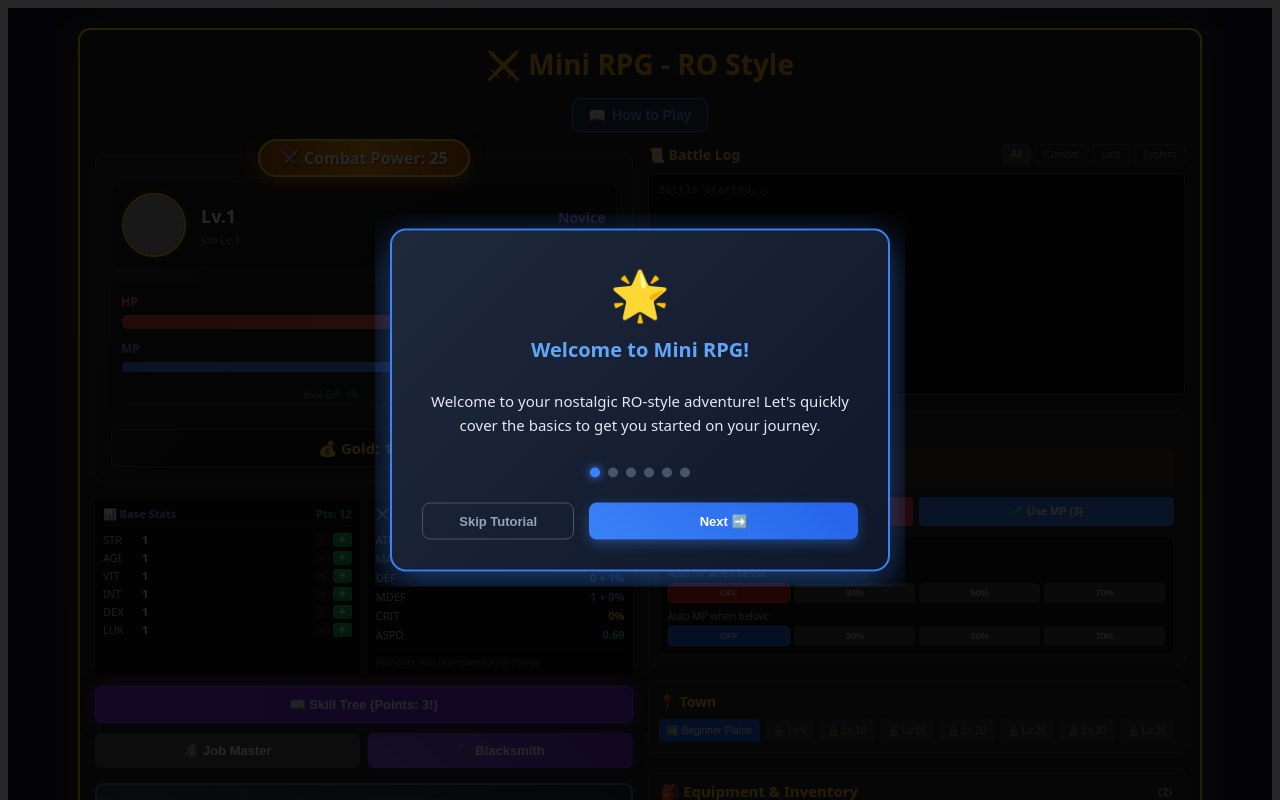
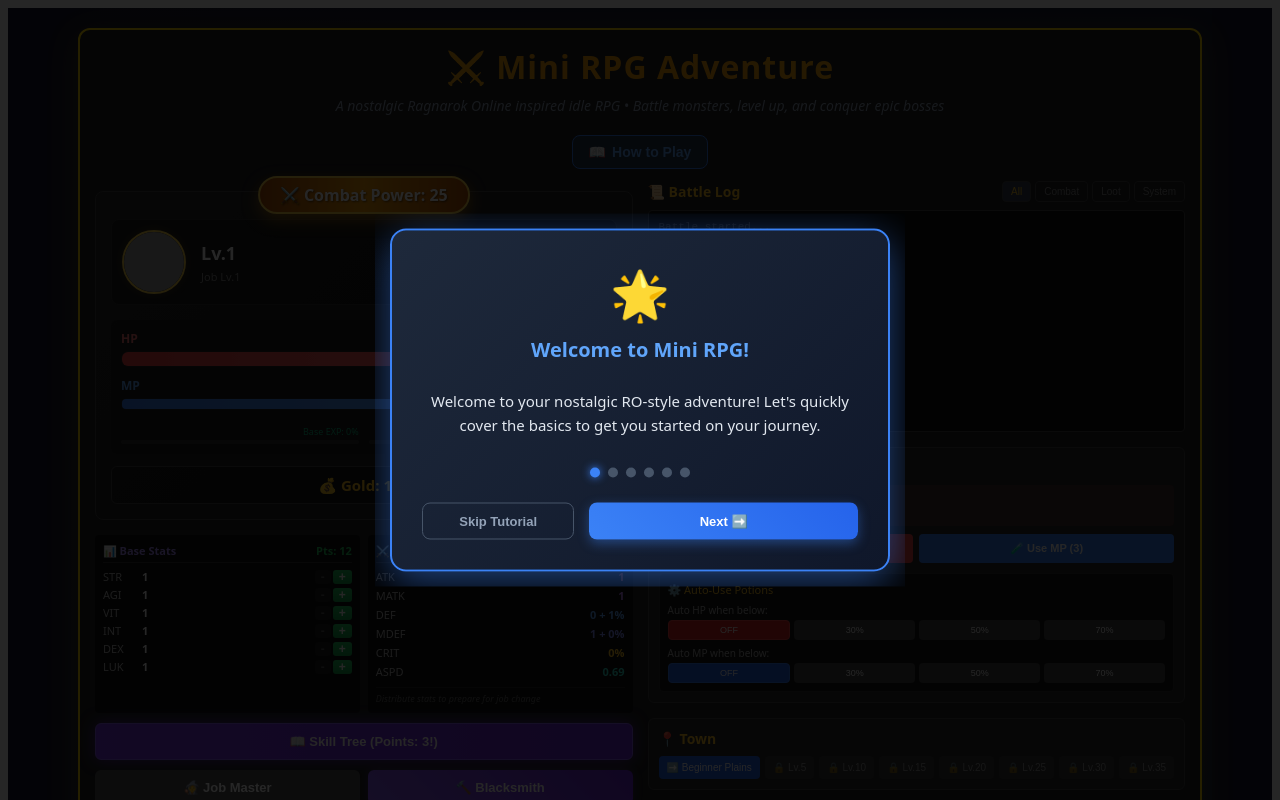
Before and after one commit to alphakey-marketing/react-learning, a React (Vite) app: page / in a window 1280 px wide. Shown: the top 800 px of the page. Built offline with nearby package versions, Linux system fonts and the light colour scheme; grey boxes are pictures that could not be loaded.

Commit message:
feat: update website title and game headline to reflect RPG theme

```diff
--- a/index.html
+++ b/index.html
@@ -4,7 +4,8 @@
     <meta charset="UTF-8" />
     <link rel="icon" type="image/svg+xml" href="/favicon.svg" />
     <meta name="viewport" content="width=device-width, initial-scale=1.0" />
-    <title>React + TypeScript + Replit</title>
+    <meta name="description" content="Experience a nostalgic Ragnarok Online inspired RPG adventure. Battle monsters, level up your character, master powerful skills, and conquer epic bosses in this browser-based idle RPG game." />
+    <title>Mini RPG - Ragnarok Online Style Adventure Game</title>
   </head>
   <body>
     <div id="root"></div>
--- a/src/MiniLevelGame.tsx
+++ b/src/MiniLevelGame.tsx
@@ -169,14 +169,13 @@ export function MiniLevelGame() {
         justifyContent: "center",
         alignItems: "flex-start",
         fontFamily: "system-ui, sans-serif",
-        padding: "10px", // Reduced for mobile
-        paddingTop: "20px", // Reduced for mobile
+        padding: "10px",
+        paddingTop: "20px",
         paddingBottom: "20px",
       }}
     >
       {showTutorial && <TutorialOverlay onClose={() => setShowTutorial(false)} />}
 
-      {/* UAT: Show game complete modal when final boss is defeated */}
       {showGameComplete && <GameCompleteModal character={game.char} playTimeMs={playTimeMs} onClose={() => setShowGameComplete(false)} />}
 
       {showDevTools && (
@@ -210,7 +209,7 @@ export function MiniLevelGame() {
         id="game-container"
         style={{
           border: "2px solid gold",
-          padding: "15px", // Reduced for mobile
+          padding: "15px",
           borderRadius: "12px",
           width: "100%",
           maxWidth: "1200px",
@@ -219,19 +218,31 @@ export function MiniLevelGame() {
           backdropFilter: "blur(10px)",
         }}
       >
+        <div style={{ textAlign: "center", marginBottom: "20px" }}>
           <h1
             style={{
-            textAlign: "center",
-            margin: "0 0 15px 0", // Reduced for mobile
-            fontSize: "clamp(18px, 5vw, 28px)", // Responsive font size
-            background: "linear-gradient(45deg, #fbbf24, #f59e0b)",
+              margin: "0 0 8px 0",
+              fontSize: "clamp(24px, 6vw, 32px)",
+              background: "linear-gradient(45deg, #fbbf24, #f59e0b, #fbbf24)",
               WebkitBackgroundClip: "text",
               WebkitTextFillColor: "transparent",
               fontWeight: "bold",
+              letterSpacing: "1px",
             }}
           >
-          ⚔️ Mini RPG - RO Style
+            ⚔️ Mini RPG Adventure
           </h1>
+          <p
+            style={{
+              margin: "0",
+              fontSize: "clamp(12px, 3vw, 14px)",
+              color: "#94a3b8",
+              fontStyle: "italic",
+            }}
+          >
+            A nostalgic Ragnarok Online inspired idle RPG • Battle monsters, level up, and conquer epic bosses
+          </p>
+        </div>
 
         <div style={{ display: "flex", justifyContent: "center", gap: "10px", marginBottom: "12px", flexWrap: "wrap" }}>
           <button
@@ -244,7 +255,7 @@ export function MiniLevelGame() {
               borderRadius: "8px",
               cursor: "pointer",
               fontWeight: "bold",
-              fontSize: "clamp(12px, 3vw, 14px)", // Responsive font
+              fontSize: "clamp(12px, 3vw, 14px)",
               display: "flex",
               alignItems: "center",
               gap: "6px",
@@ -254,7 +265,6 @@ export function MiniLevelGame() {
             <span>How to Play</span>
           </button>
 
-          {/* UAT: Hide Training Hut button - only useful for dev, confusing for players */}
           {showDevTools && (
             <button
               onClick={() => setShowTrainingHut(true)}
@@ -266,7 +276,7 @@ export function MiniLevelGame() {
                 borderRadius: "8px",
                 cursor: "pointer",
                 fontWeight: "bold",
-                fontSize: "clamp(12px, 3vw, 14px)", // Responsive font
+                fontSize: "clamp(12px, 3vw, 14px)",
                 display: "flex",
                 alignItems: "center",
                 gap: "6px",
@@ -281,8 +291,8 @@ export function MiniLevelGame() {
         <div
           style={{
             display: "grid",
-            gridTemplateColumns: window.innerWidth < 768 ? "1fr" : "1fr 1fr", // Stack on mobile
-            gap: "15px", // Reduced for mobile
+            gridTemplateColumns: window.innerWidth < 768 ? "1fr" : "1fr 1fr",
+            gap: "15px",
             marginBottom: "12px",
           }}
         >
@@ -311,7 +321,7 @@ export function MiniLevelGame() {
                   borderRadius: "6px",
                   cursor: "pointer",
                   fontWeight: "bold",
-                  fontSize: "clamp(11px, 3vw, 13px)", // Responsive font
+                  fontSize: "clamp(11px, 3vw, 13px)",
                   boxShadow: canChangeJobNow
                     ? "0 0 15px rgba(251, 191, 36, 0.5)"
                     : "none",
@@ -343,7 +353,7 @@ export function MiniLevelGame() {
                   borderRadius: "6px",
                   cursor: game.char.hp > 0 ? "pointer" : "not-allowed",
                   fontWeight: "bold",
-                  fontSize: "clamp(11px, 3vw, 13px)", // Responsive font
+                  fontSize: "clamp(11px, 3vw, 13px)",
                   boxShadow: game.char.hp > 0
                     ? (game.currentZoneId !== 0 ? "0 0 10px rgba(16, 185, 129, 0.3)" : "0 0 10px rgba(139, 92, 246, 0.3)")
                     : "none",
@@ -482,7 +492,7 @@ export function MiniLevelGame() {
                 background: "linear-gradient(135deg, #1a1a1a 0%, #2a2a2a 100%)",
                 border: "3px solid #dc2626",
                 borderRadius: "16px",
-                padding: "30px", // Reduced for mobile
+                padding: "30px",
                 maxWidth: "500px",
                 width: "100%",
                 color: "white",
```
Lines whose indentation alone changed are shown as unchanged.
